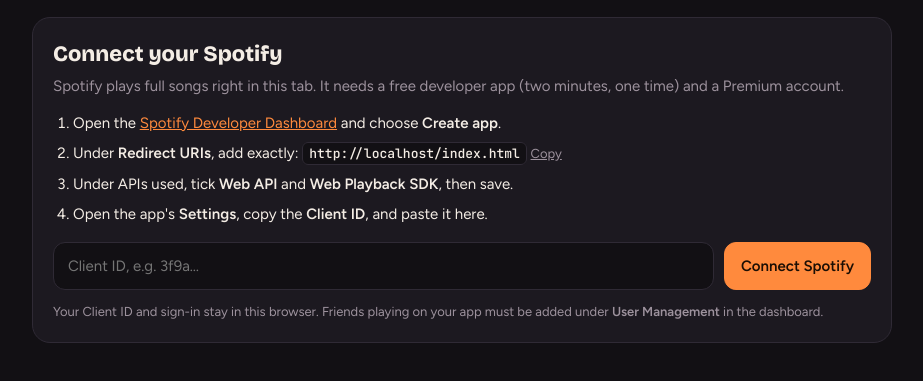
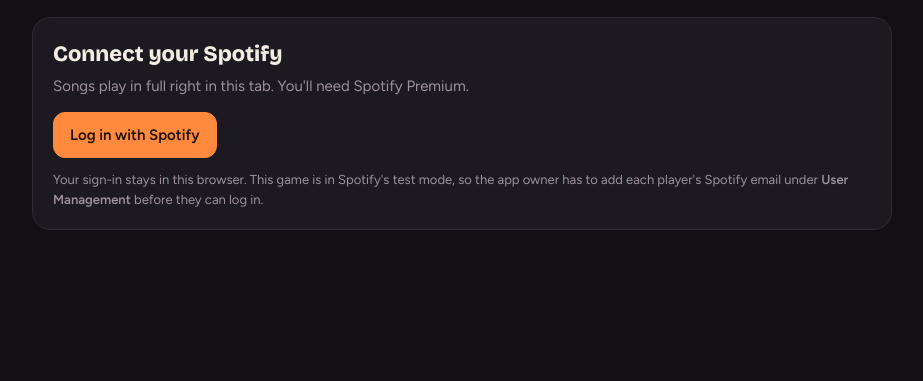
Before and after one commit to spoondl/snipify, a plain HTML site: page index.html in a window 1280 px wide. Shown: the part 131-512 px from the top of the page, without its empty margins (178-1101 px from the left). Drawn offline with nearby package versions, Linux system fonts and the light colour scheme.

Commit message:
Revise Spotify connect section and quick login
Updated the connect section to clarify user management requirements and modified the quick login functionality.

```diff
--- a/index.html
+++ b/index.html
@@ -153,6 +153,11 @@ input[type=text]{background:var(--ink);border:1px solid var(--line);color:var(--
 <!-- 1. connect -->
 <section class="panel" id="p-connect" hidden>
   <h2>Connect your Spotify</h2>
+  <div id="quick-login" hidden>
+    <p class="sub">Songs play in full right in this tab. You'll need Spotify Premium.</p>
+    <div class="row"><button class="btn primary" id="quick-connect">Log in with Spotify</button></div>
+  </div>
+  <div id="setup-steps">
   <p class="sub">Spotify plays full songs right in this tab. It needs a free developer app (two minutes, one time) and a Premium account.</p>
   <ol class="steps">
     <li>Open the <a href="https://developer.spotify.com/dashboard" target="_blank" rel="noopener">Spotify Developer Dashboard</a> and choose <b>Create app</b>.</li>
@@ -164,8 +169,9 @@ input[type=text]{background:var(--ink);border:1px solid var(--line);color:var(--
     <input type="text" id="client-id" placeholder="Client ID, e.g. 3f9a…" autocomplete="off" spellcheck="false">
     <button class="btn primary" id="connect">Connect Spotify</button>
   </div>
+  </div>
   <p class="err" id="connect-err" hidden></p>
-  <p class="note">Your Client ID and sign-in stay in this browser. Friends playing on your app must be added under <b>User Management</b> in the dashboard.</p>
+  <p class="note">Your sign-in stays in this browser. This game is in Spotify's test mode, so the app owner has to add each player's Spotify email under <b>User Management</b> before they can log in.</p>
 </section>
 
 <!-- 2. pick playlist -->
@@ -264,6 +270,8 @@ input[type=text]{background:var(--ink);border:1px solid var(--line);color:var(--
 
 <script>
 /* ---------- config ---------- */
+// Your Spotify developer app. Leave "" to have each player enter their own Client ID instead.
+const CLIENT_ID = "bd333ae09e7d4182a83fb28fe525c33f";
 const SCOPES = "streaming user-read-email user-read-private user-read-playback-state user-modify-playback-state playlist-read-private playlist-read-collaborative user-library-read";
 const MODES = {
   intro:{name:"Introfy", label:"INTRO", ladder:[1000,2000,4000,7000,11000,16000],
@@ -641,6 +649,8 @@ $("history").innerHTML = "";
 (async function boot(){
   applyMode();
   $("redir").textContent = REDIRECT;
+  if (CLIENT_ID){ $("quick-login").hidden = false; $("setup-steps").hidden = true; }
+  $("quick-connect").onclick = () => startLogin(CLIENT_ID);
   if (load("isf:client")) $("client-id").value = load("isf:client");
   if (location.protocol === "file:"){
     screen("connect");
```
